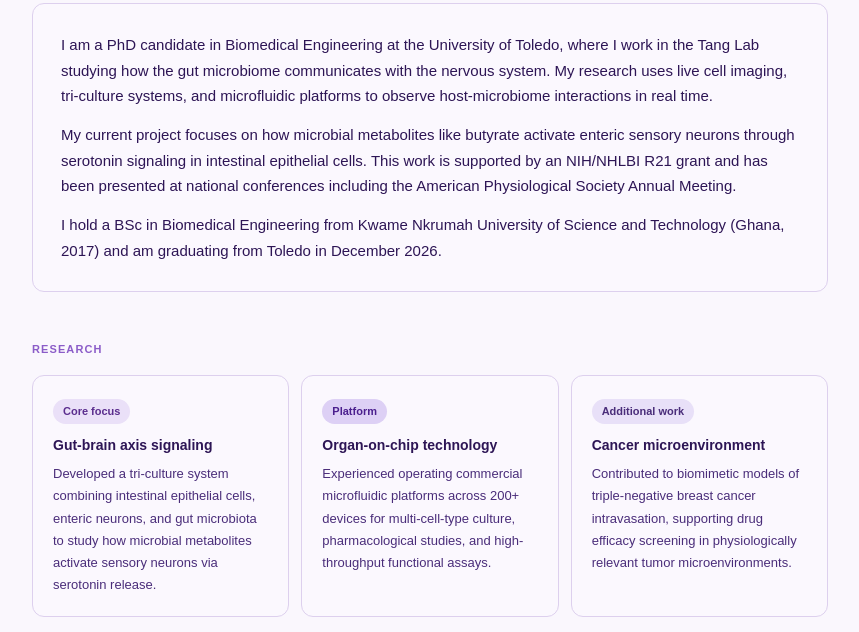
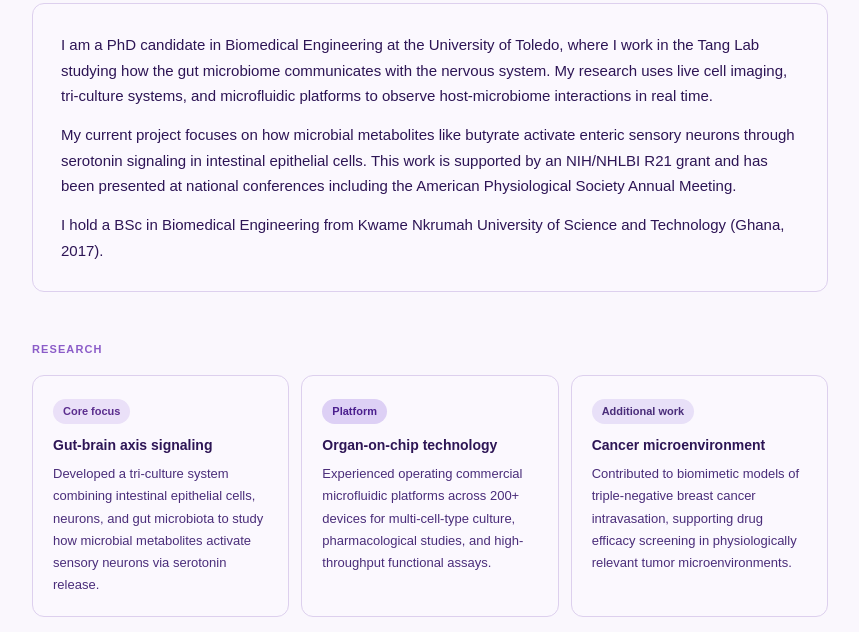
Before and after one commit to oawurama/oawurama.github.io, a plain HTML site: page index.html in a window 1280 px wide. Shown: the part 565-1197 px from the top of the page, without its empty margins (210-1069 px from the left). Drawn offline with Linux system fonts and the light colour scheme.

Commit message:
Add files via upload

```diff
--- a/index.html
+++ b/index.html
@@ -4,7 +4,7 @@
 <meta charset="UTF-8">
 <meta name="viewport" content="width=device-width, initial-scale=1.0">
 <title>Awurama Ofori-Kwafo</title>
-<meta name="description" content="Awurama Ofori-Kwafo is a PhD candidate in Biomedical Engineering at the University of Toledo studying gut-brain axis signaling, organ-on-chip technology, and cell biology. Graduating December 2026.">
+<meta name="description" content="Awurama Ofori-Kwafo is a PhD candidate in Biomedical Engineering at the University of Toledo studying gut-brain axis signaling, organ-on-chip technology, and cell biology. ">
 <meta name="keywords" content="Awurama Ofori-Kwafo, biomedical engineering, gut-brain axis, organ-on-chip, microfluidics, University of Toledo, PhD, cell biology">
 <meta name="author" content="Awurama Ofori-Kwafo">
 <meta property="og:title" content="Awurama Ofori-Kwafo | Biomedical Engineer">
@@ -149,7 +149,7 @@
     <div class="card">
       <p>I am a PhD candidate in Biomedical Engineering at the University of Toledo, where I work in the Tang Lab studying how the gut microbiome communicates with the nervous system. My research uses live cell imaging, tri-culture systems, and microfluidic platforms to observe host-microbiome interactions in real time.</p>
       <p>My current project focuses on how microbial metabolites like butyrate activate enteric sensory neurons through serotonin signaling in intestinal epithelial cells. This work is supported by an NIH/NHLBI R21 grant and has been presented at national conferences including the American Physiological Society Annual Meeting.</p>
-      <p>I hold a BSc in Biomedical Engineering from Kwame Nkrumah University of Science and Technology (Ghana, 2017) and am graduating from Toledo in December 2026.</p>
+      <p>I hold a BSc in Biomedical Engineering from Kwame Nkrumah University of Science and Technology (Ghana, 2017).</p>
     </div>
   </section>
 
@@ -159,7 +159,7 @@
       <div class="research-card">
         <span class="tag tag-a">Core focus</span>
         <h3>Gut-brain axis signaling</h3>
-        <p>Developed a tri-culture system combining intestinal epithelial cells, enteric neurons, and gut microbiota to study how microbial metabolites activate sensory neurons via serotonin release.</p>
+        <p>Developed a tri-culture system combining intestinal epithelial cells, neurons, and gut microbiota to study how microbial metabolites activate sensory neurons via serotonin release.</p>
       </div>
       <div class="research-card">
         <span class="tag tag-b">Platform</span>
@@ -198,7 +198,7 @@
           <span class="pill">Primary cell culture</span>
           <span class="pill">Mammalian cell culture</span>
           <span class="pill">Intestinal epithelial cells</span>
-          <span class="pill">Enteric neurons</span>
+          <span class="pill">Neurons</span>
           <span class="pill">HUVECs / BMECs</span>
           <span class="pill">Co-culture systems</span>
         </div>
```
